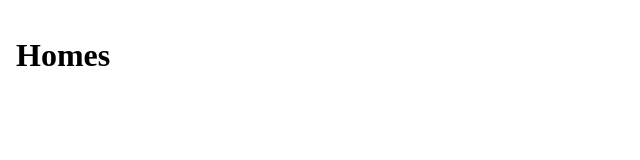
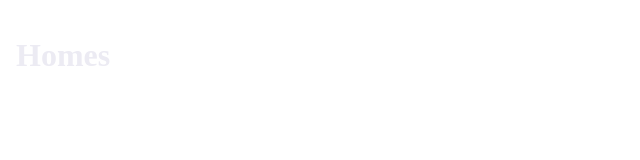
Before and after one commit to evertisland/plmmt, a Gatsby site: page / in a window 1280 px wide. Shown: the whole page, without its empty margins (0-640 px from the left). Built offline with nearby package versions, Linux system fonts and the light colour scheme; Gatsby itself is replaced by a stand-in of ours.

Commit message:
Rearrange

```diff
--- a/src/pages/index.js
+++ b/src/pages/index.js
@@ -27,15 +27,10 @@ export default styled(IndexPage)`
   width: 100%;
   flex: 1;
   display: flex;
+  background-size: cover;
+  background-position: center;
   padding: ${ui.size.s};
+  h1 {
+    color: ${ui.color.background};
+  }
 `
-
-// import React from 'react'
-//
-// const IndexPage = () => (
-//   <div>
-//     <h1>Homes</h1>
-//   </div>
-// )
-//
-// export default IndexPage
```
